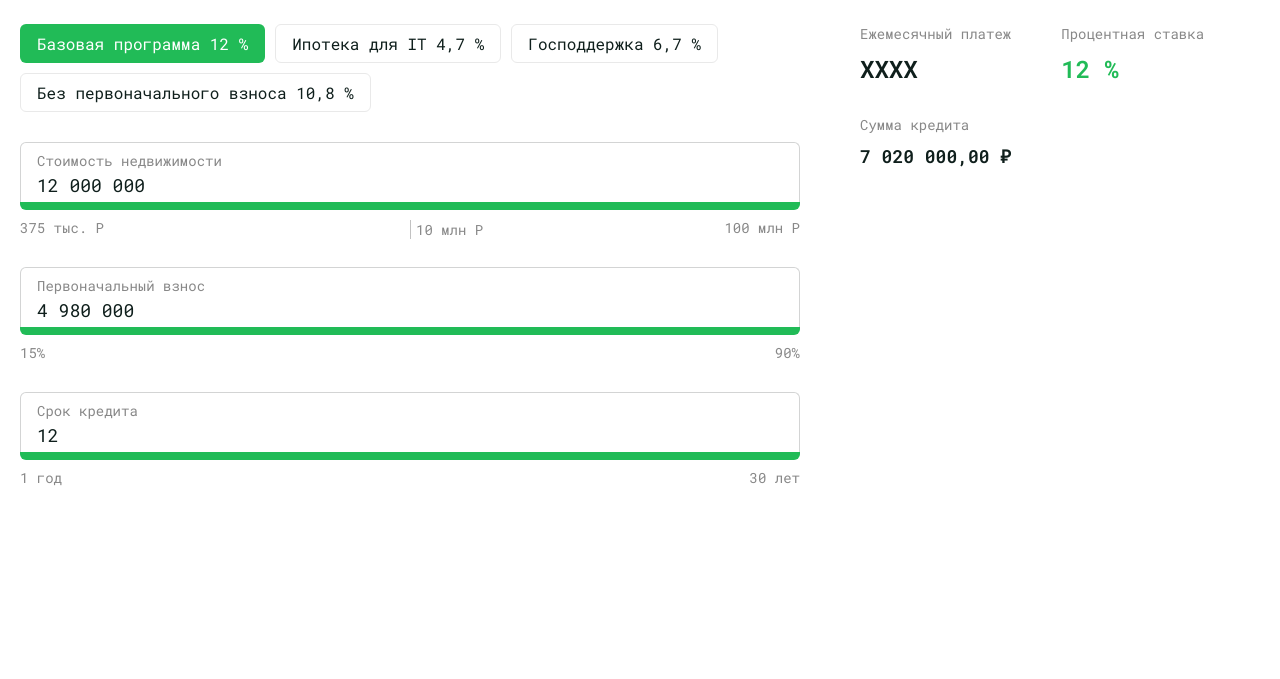
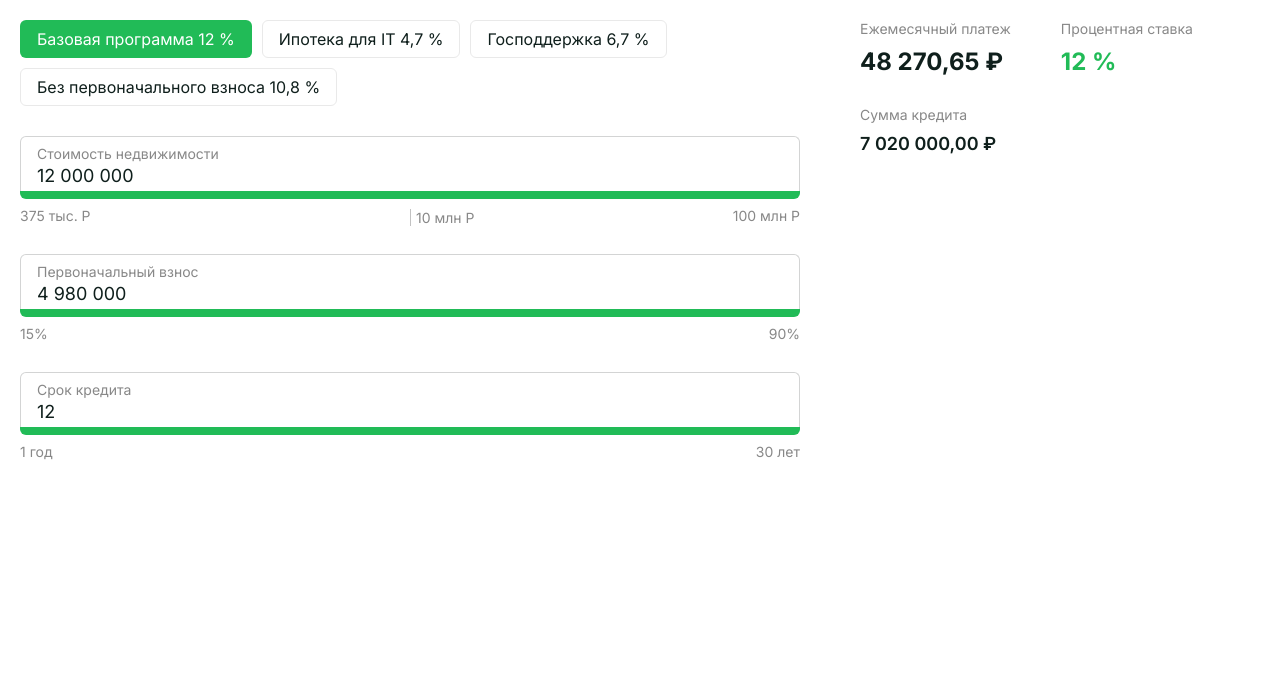
Before and after one commit to ar4ibais/credit, a plain HTML site: page index.html in a window 1280 px wide. Shown: the part 121-800 px from the top of the page. Drawn offline with Linux system fonts and the light colour scheme.

Commit message:
made a monthpayment

```diff
--- a/css/main.css
+++ b/css/main.css
@@ -5,8 +5,8 @@
 :root {
 	--container-width-l: 1270px;
 	--container-padding: 15px;
-	--main-font: 'Roboto Mono', monospace;
-	/* --main-font: 'Inter', sans-serif; */
+	/* --main-font: 'Roboto Mono', monospace; */
+	--main-font: 'Inter', sans-serif;
 	--secondary: rgba(15, 31, 28, 0.5);
 }
 
--- a/js/formatInputs.js
+++ b/js/formatInputs.js
@@ -1,10 +1,11 @@
-import {priceFormatter} from './formatters.js';
+import {priceFormatter, priceFormatterDecimals} from './formatters.js';
 
 const inputCost = document.querySelector('#input-cost'),
       inputDownPayment = document.querySelector('#input-downpayment'),
       inputTerm = document.querySelector('#input-term'),
       form = document.querySelector('#form'),
-      totalCost = document.querySelector('#total-cost');
+      totalCost = document.querySelector('#total-cost'),
+      totalMonthPayment = document.querySelector('#total-month-payment');
 
 const cleavePriceSettings = {
     numeral: true,
@@ -13,7 +14,8 @@ const cleavePriceSettings = {
 };
 
 const cleaveCost = new Cleave('#input-cost', cleavePriceSettings),
-      cleaveDownPayment = new Cleave('#input-downpayment', cleavePriceSettings);
+      cleaveDownPayment = new Cleave('#input-downpayment', cleavePriceSettings),
+      cleaveTerm = new Cleave(inputTerm, cleavePriceSettings);
 
 calcMortgage();
 
@@ -23,6 +25,15 @@ form.addEventListener('input', () => {
 
 function calcMortgage() {
     const totalAmount = +cleaveCost.getRawValue() - cleaveDownPayment.getRawValue();
+    totalCost.textContent = priceFormatter.format(totalAmount);
 
-    totalCost.textContent = priceFormatter.format(totalAmount);
+    const creditRate = +document.querySelector('input[name="program"]:checked').value,
+          monthRate = creditRate / 12;
+
+    const years = +cleaveTerm.getRawValue(),
+          months = years * 12;
+
+    const monthPayment = (totalAmount * monthRate) / (1 - (1 + monthRate) * (1 - months)) * 100;
+
+    totalMonthPayment.textContent = priceFormatterDecimals.format(monthPayment);
 }
--- a/js/formatters.js
+++ b/js/formatters.js
@@ -1,2 +1,3 @@
 export const percentFormatter = new Intl.NumberFormat('ru-RU', {style: 'percent', maximumFractionDigits: 3}),
-             priceFormatter = new Intl.NumberFormat('ru-RU', {style: 'currency', currency: 'RUB', maximumFractionDigits: 2});
+             priceFormatter = new Intl.NumberFormat('ru-RU', {style: 'currency', currency: 'RUB', maximumFractionDigits: 2}),
+             priceFormatterDecimals = new Intl.NumberFormat('ru-RU', {style: 'currency', currency: 'RUB', maximumFractionDigits: 2});
```
